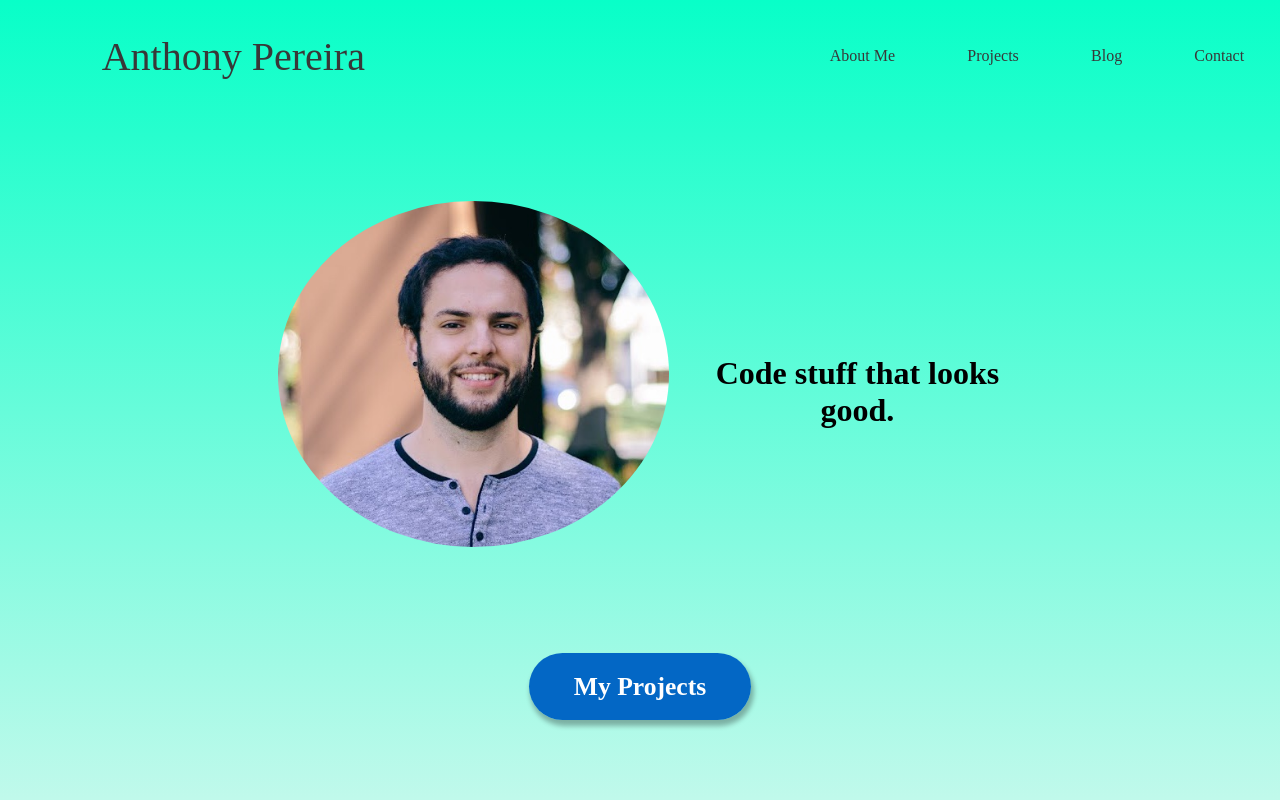
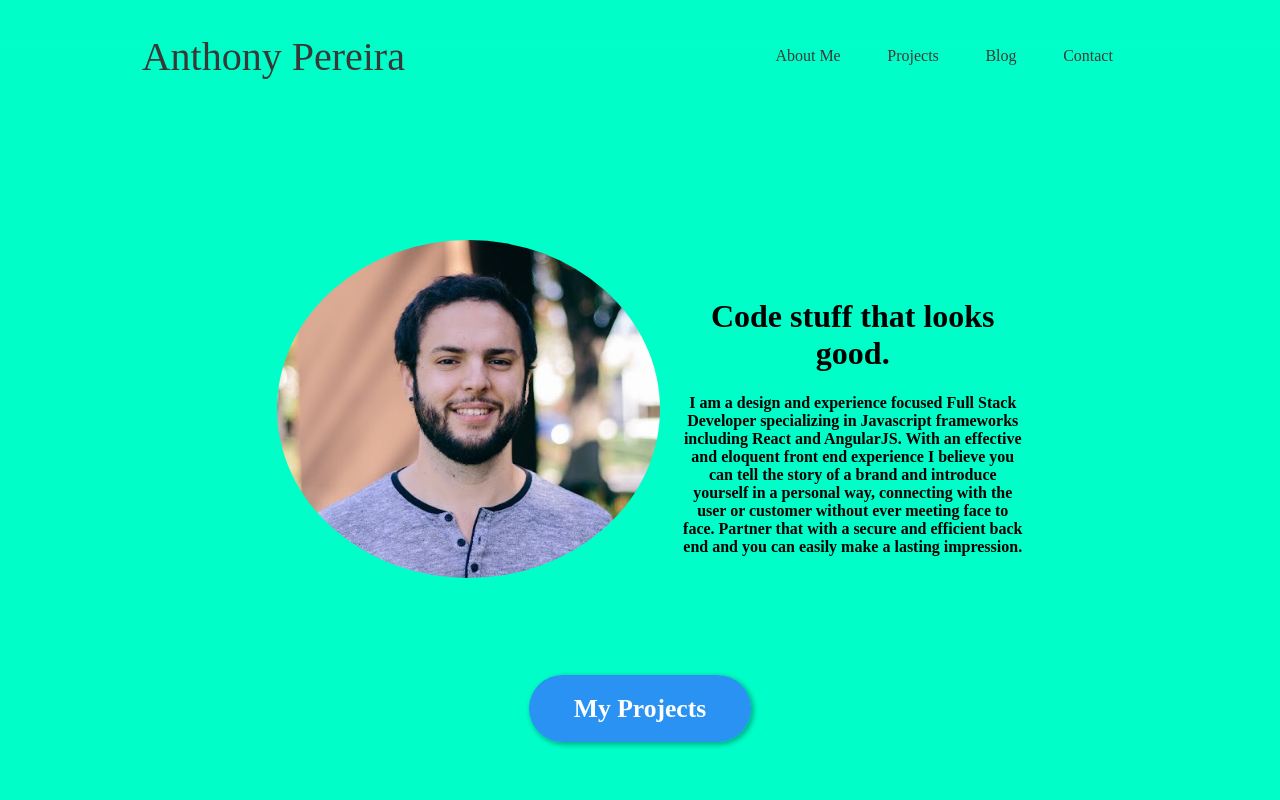
Before and after one commit to anfornee/my-portfolio, a React (Create React App) app: page / in a window 1280 px wide. Shown: the top 800 px of the page. Built offline with nearby package versions, Linux system fonts and the light colour scheme.

Commit message:
Pull request to latop 8.21.19

```diff
--- a/src/Components/Header/Header.css
+++ b/src/Components/Header/Header.css
@@ -6,13 +6,14 @@
     display: grid;
     align-items: center;
     grid-template-columns: 33.33% 66.69%;
+    background-image: linear-gradient(#00ffc8 30%, #ffffff00);
     z-index: 1;
 }
 
 .title-container {
     font-size: 2.5em;
     font-weight: 500;
-    padding-left: 40px;
+    margin-left: 3em;
 }
 
 .title:hover {
@@ -28,7 +29,8 @@
 .navbar {
     display: flex;
     justify-content: space-around;
-    width: 57%;
+    width: 45%;
+    margin-right: 9em;
 }
 
 a {
--- a/src/Components/HomePage/HomePage.css
+++ b/src/Components/HomePage/HomePage.css
@@ -4,8 +4,10 @@ div {
 
 .container {
     margin: 0 auto;
+    margin-top: 15em;
+    margin-bottom: 5em;
     width: 60%;
-    height: 70vh;
+    height: 80%;
     display: flex;
     justify-content: space-around;
     align-items: center;
@@ -18,14 +20,18 @@ div {
     border-radius: 50%;
 }
 
+.hero-text-container {
+    width: 50%;
+}
+
 .projects-btn {
-    background: rgb(3, 103, 197);
+    background: rgb(41, 146, 243);
     padding: .75em 1.75em;
     font-size: 1.6em;
     font-weight: bold;
     color: white;
     border-radius: 45px;
-    box-shadow: 2px 5px 5px 1px rgba(0, 0, 0, 0.295);
+    box-shadow: 2px 2px 5px 1px rgba(0, 0, 0, 0.295);
 }
 
 a {
--- a/src/Components/HomePage/HomePage.js
+++ b/src/Components/HomePage/HomePage.js
@@ -13,7 +13,16 @@ export default class HomePage extends Component {
                     <div className="hero-container">
                         <img src={logo} alt="hero" />
                     </div>
-                    <h1>Code stuff that looks good.</h1>
+                    <div className="hero-text-container">
+                        <h1>Code stuff that looks good.</h1>
+                        <h4>
+                            I am a design and experience focused Full Stack Developer specializing in Javascript frameworks
+                            including React and AngularJS. With an effective and eloquent front end experience I believe you
+                            can tell the story of a brand and introduce yourself in a personal way, connecting with the user or
+                            customer without ever meeting face to face. Partner that with a secure and efficient back end and
+                            you can easily make a lasting impression.
+                        </h4>
+                    </div>
                 </div>
                 <Link to="/projects" className="projects-btn">My Projects</Link>
             </div>
--- a/src/index.css
+++ b/src/index.css
@@ -2,7 +2,9 @@ body {
   margin: 0;
   -webkit-font-smoothing: antialiased;
   -moz-osx-font-smoothing: grayscale;
-  height: 120vh;
+  height: 100vh;
   font-family: avenir;
-  background-image: linear-gradient(#08ffc8, #fff7f7);
+  background-color: #00ffc8;
 }
+
+/* #08ffc8, #fff7f7 */
```
